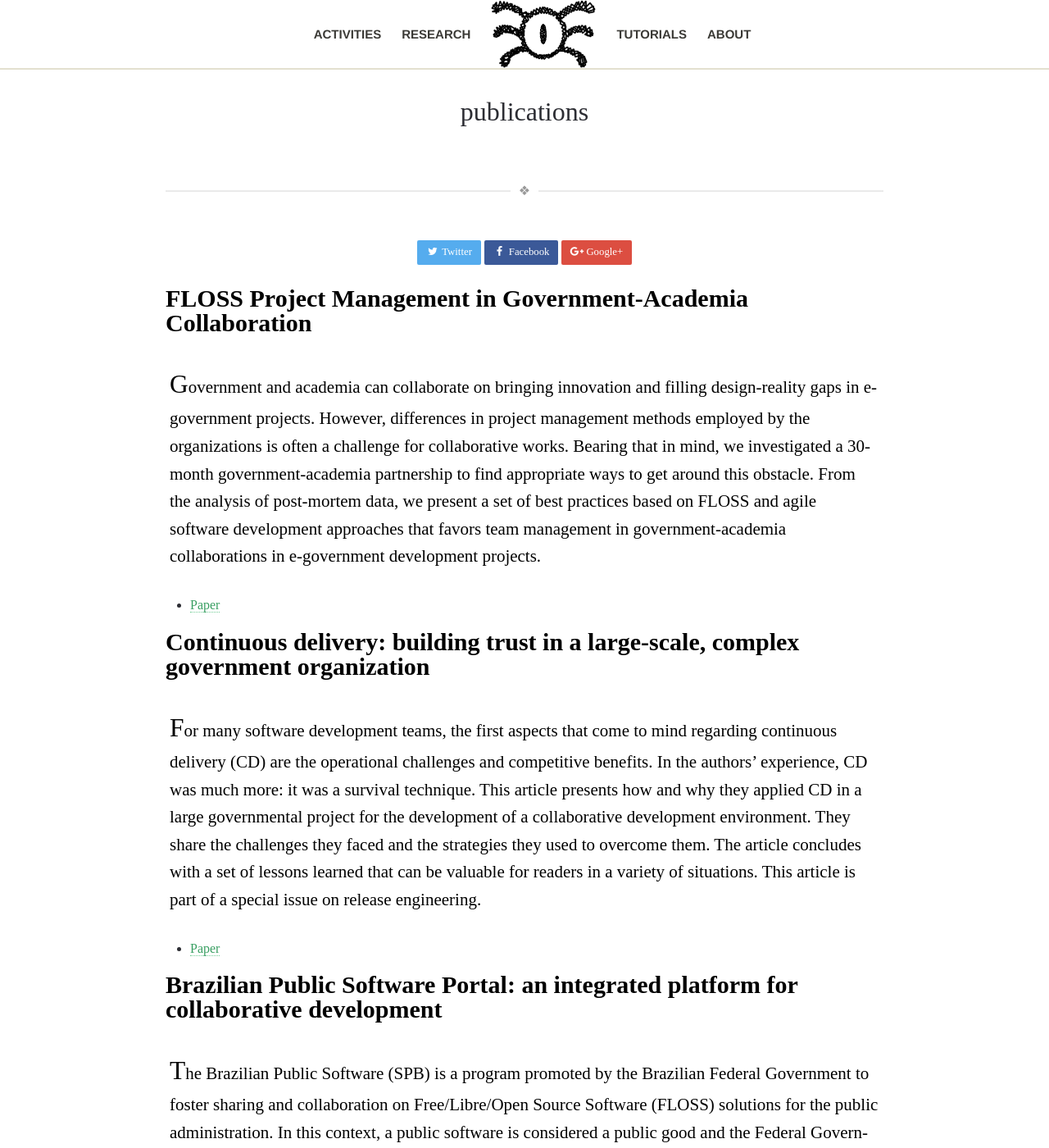
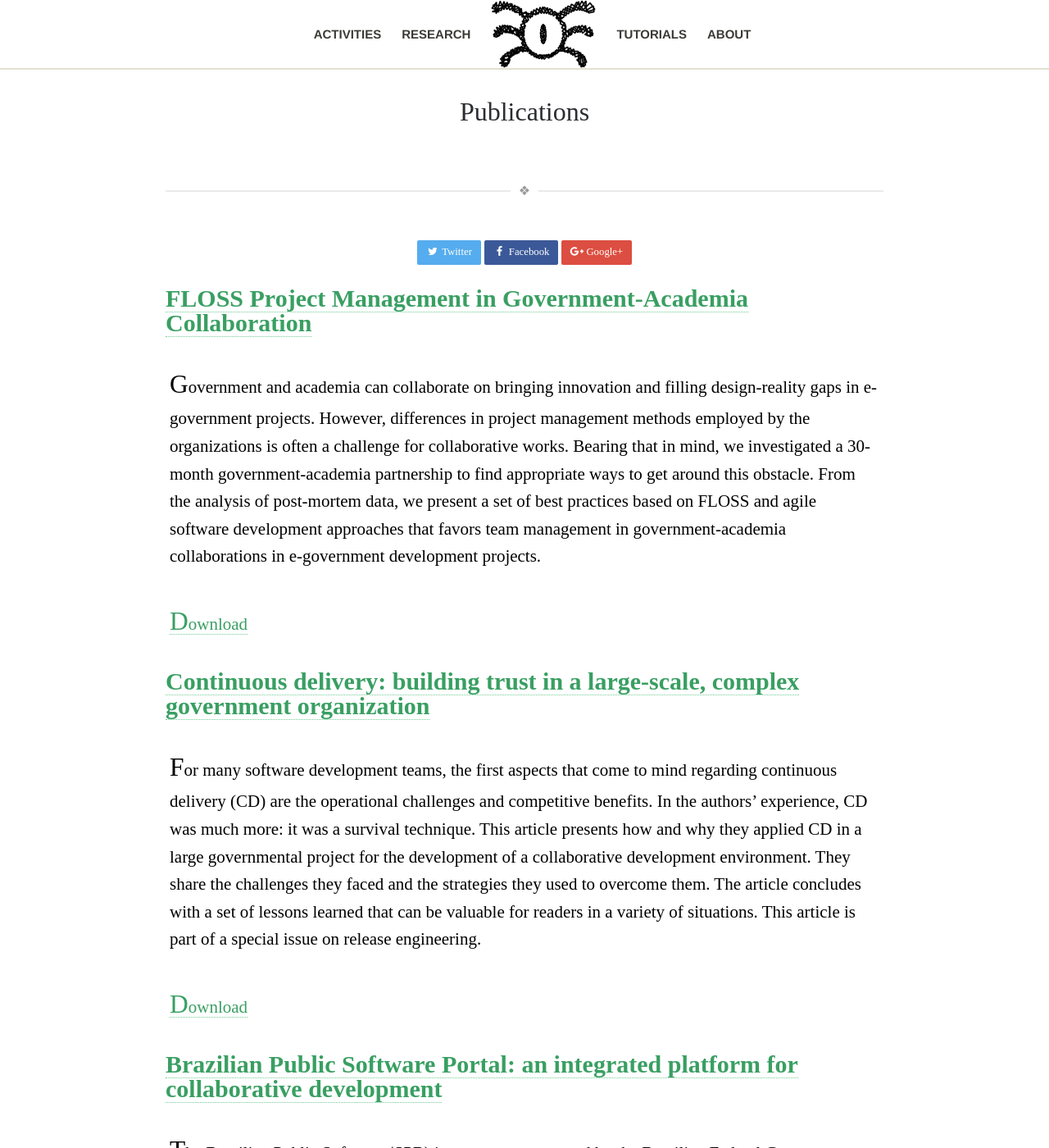
Before and after one commit to webfolder/siqueira.tech, a Jekyll site: the page built from _pages/about/publications.md, in a window 1280 px wide and 1400 px high. Shown: the whole window at 82% size. Built offline with Jekyll 4.4.1, drawn with Linux system fonts in a browser that asks for light colours; some of the changed text lies outside the part shown.

Commit message:
Update publications

```diff
--- a/_pages/about/publications.md
+++ b/_pages/about/publications.md
@@ -1,10 +1,10 @@
 ---
-title: publications
+title: Publications
 layout: post
 permalink: /publications/
 ---
 
-## FLOSS Project Management in Government-Academia Collaboration
+## [FLOSS Project Management in Government-Academia Collaboration](https://link.springer.com/chapter/10.1007/978-3-319-92375-8_2)
 
 Government and academia can collaborate on bringing innovation and filling
 design-reality gaps in e-government projects. However, differences in project
@@ -16,9 +16,9 @@ practices based on FLOSS and agile software development approaches that favors
 team management in government-academia collaborations in e-government
 development projects.
 
-- [Paper]({{ site.baseurl }}/files/spb-oss-2018.pdf)
+[Download]({{ site.baseurl }}/files/spb-oss-2018.pdf)
 
-## Continuous delivery: building trust in a large-scale, complex government organization
+## [Continuous delivery: building trust in a large-scale, complex government organization](https://ieeexplore.ieee.org/abstract/document/8255783)
 
 For many software development teams, the first aspects that come to mind
 regarding continuous delivery (CD) are the operational challenges and
@@ -30,9 +30,9 @@ to overcome them. The article concludes with a set of lessons learned that can
 be valuable for readers in a variety of situations. This article is part of a
 special issue on release engineering.
 
-- [Paper]({{ site.baseurl }}/files/continuous_delivery.pdf)
+[Download]({{ site.baseurl }}/files/continuous_delivery.pdf)
 
-## Brazilian Public Software Portal: an integrated platform for collaborative development
+## [Brazilian Public Software Portal: an integrated platform for collaborative development](https://dl.acm.org/citation.cfm?id=3125471)
 
 The Brazilian Public Software (SPB) is a program promoted by the Brazilian
 Federal Government to foster sharing and collaboration on Free/Libre/Open
@@ -53,9 +53,9 @@ Alongside the architectural challenges, we also discuss in this paper our work
 process, based on agile and free software development practices, and the
 lessons learned during 30 months of work on the SPB project.
 
-- [Paper]({{ site.baseurl }}/files/opensym_spb_2017.pdf)
+[Download]({{ site.baseurl }}/files/opensym_spb_2017.pdf)
 
-## Optimizing a Boundary Elements Method for Stationary Elastodynamic Problems implementation with GPUs
+## [Optimizing a Boundary Elements Method for Stationary Elastodynamic Problems implementation with GPUs](http://wscad.sbc.org.br/anais/anais-wscad-wic-2017.pdf#page=58)
 
 The Boundary Element Method requires a geometry discretization to execute
 simulations, and it can be used to analyze the 3D stationary behavior of wave
@@ -65,4 +65,4 @@ Graphical Processing Units (GPU) were used to accelerate this process. In an
 experiment with 4000 Mesh elements and 1600 Boundary elements, a speedup of
 107× was obtained with a GeForce GTX980.
 
-- [Paper]({{ site.baseurl }}/files/opensym_spb_2017.pdf)
+[Download]({{ site.baseurl }}/files/anais-wscad-wic-2017.pdf)
```
Also changed, not shown: _pages/about/2-publications.md (+1 -1 lines), 4 other files.
